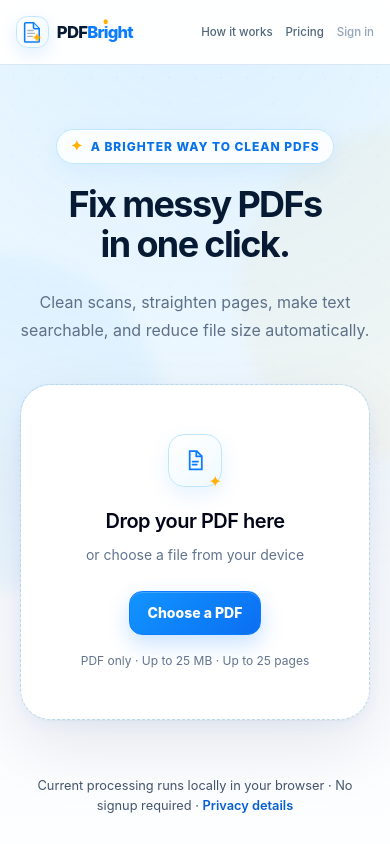
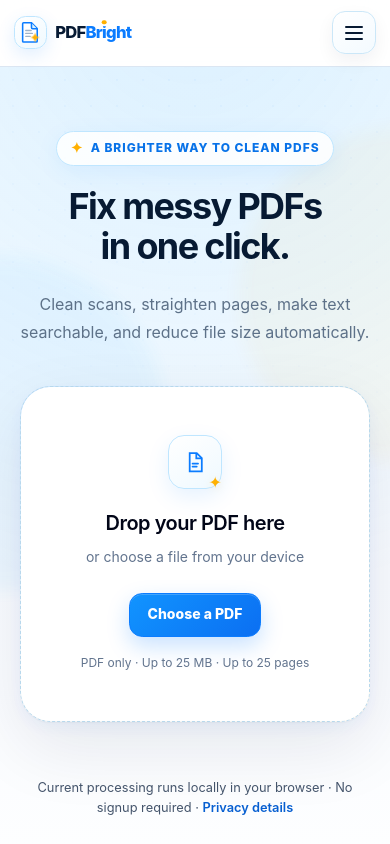
Before and after one commit to Rouane12/pdfbright, a Next.js app: page / in a window 390 px wide. Shown: the top 844 px of the page. Built offline with nearby package versions, Linux system fonts and the light colour scheme.

Commit message:
Wire responsive header and auth styling into root layout

```diff
--- a/src/app/layout.tsx
+++ b/src/app/layout.tsx
@@ -1,9 +1,11 @@
 import type { Metadata } from "next";
+import { GlobalSiteHeader } from "@/components/global-site-header";
 import "./globals.css";
 import "./workflow-identity.css";
 import "./workflow-polish.css";
 import "./workflow-polish-v3.css";
 import "./mobile-pass.css";
+import "./auth.css";
 
 export const metadata: Metadata = {
   title: {
@@ -20,7 +22,10 @@ export default function RootLayout({
 }>) {
   return (
     <html lang="en">
-      <body>{children}</body>
+      <body>
+        <GlobalSiteHeader />
+        {children}
+      </body>
     </html>
   );
 }
```
